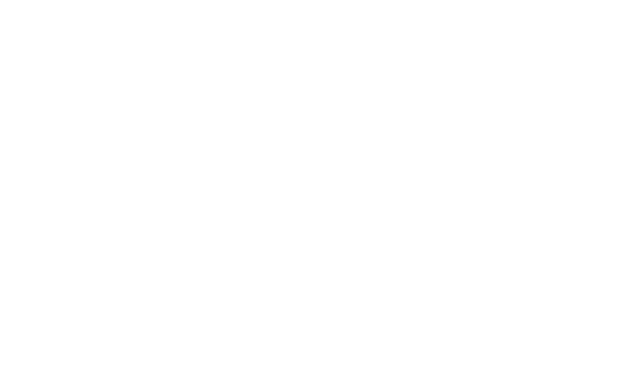
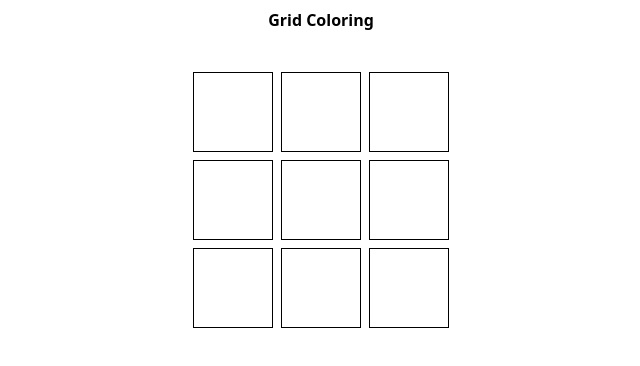
Before and after one commit to PLabroo/machine-coding, a React (Vite) app in the folder vite-project/: page /grid-coloring in a window 1280 px wide. Before the commit this address had no page. Shown: the top 366 px of the page, without its empty margins (319-959 px from the left). Built offline with nearby package versions, Linux system fonts and the light colour scheme.

Commit message:
add Grid Coloring component and integrate into quesList; style grid cells

```diff
--- a/vite-project/src/App.css
+++ b/vite-project/src/App.css
@@ -214,3 +214,9 @@
 .right-btn {
   right: 20%;
 }
+
+/* grid-coloring */
+
+.grid-color-cell-active {
+  background-color: aqua;
+}
--- a/vite-project/src/App.tsx
+++ b/vite-project/src/App.tsx
@@ -13,6 +13,7 @@
 import Accordion from "./components/accordion";
 import StopWatch from "./components/stopWatch";
 import FileExplorer1 from "./components/fileExplorer1";
+import GridColoring from "./components/gridColoring";
 
 const quesList = [
   {
@@ -93,6 +94,12 @@
     path: "/file-explorer-1",
     component: <FileExplorer1 />,
   },
+  {
+    id: 13,
+    ques: "Grid Coloring",
+    path: "/grid-coloring",
+    component: <GridColoring />,
+  },
 ];
 
 function Home() {
--- /dev/null
+++ b/vite-project/src/components/gridColoring/index.tsx
@@ -0,0 +1,146 @@
+import { useCallback, useEffect, useRef, useState } from "react";
+
+export default function GridColoring() {
+  const [grid, setGrid] = useState(
+    Array.from({ length: 3 }, () => new Array(3).fill(false)),
+  );
+
+  const queueRef = useRef<Array<{ rowIndex: number; colIndex: number }>>([]);
+  const timeIdRef = useRef<Array<ReturnType<typeof setTimeout>>>([]);
+
+  const handleClick = useCallback(
+    (rowIndex: number, colIndex: number, value: boolean) => {
+      if (timeIdRef.current.length > 0 && value) return;
+      if (grid[rowIndex][colIndex] && value) return;
+      setGrid((prevGrid) => {
+        const gridDeepCopy = prevGrid.map((row) => [...row]);
+        gridDeepCopy[rowIndex][colIndex] = value;
+        if (value) queueRef.current.push({ rowIndex, colIndex });
+        return gridDeepCopy;
+      });
+    },
+    [grid],
+  );
+
+  useEffect(() => {
+    if (queueRef.current.length === 9) {
+      queueRef.current.forEach((item, idx: number) => {
+        const { rowIndex, colIndex } = item;
+        timeIdRef.current[idx] = setTimeout(
+          () => {
+            handleClick(rowIndex, colIndex, false);
+            if (idx === timeIdRef.current.length - 1) {
+              timeIdRef.current = [];
+            }
+          },
+          1000 * (idx + 1),
+        );
+      });
+      queueRef.current = [];
+    }
+  }, [grid, handleClick]);
+
+    useEffect(() => {
+      timeIdRef.current.forEach((id) => clearTimeout(id));
+    }, []);
+  return (
+    <>
+      <h1 className="text-center font-bold mt-2 mb-10">Grid Coloring</h1>
+      <div className="grid grid-cols-3 gap-2 w-[16rem] mx-auto">
+        {grid.map((row, rowIndex) => {
+          return row.map((col, colIndex) => {
+            return (
+              <div
+                key={`${rowIndex}-${colIndex}`}
+                className={`border border-black cursor-pointer w-[5rem] h-[5rem]  ${col ? "grid-color-cell-active" : ""}`}
+                onClick={() => handleClick(rowIndex, colIndex, true)}
+              ></div>
+            );
+          });
+        })}
+      </div>
+    </>
+  );
+}
+
+
+
+// single on click
+
+// import { useCallback, useEffect, useRef, useState } from "react";
+
+// export default function GridColoring() {
+//   const [grid, setGrid] = useState(
+//     Array.from({ length: 3 }, () => new Array(3).fill(false)),
+//   );
+
+//   const queueRef = useRef<Array<{ rowIndex: number; colIndex: number }>>([]);
+//   const timeIdRef = useRef<Array<ReturnType<typeof setTimeout>>>([]);
+
+//   const handleContainerClick = useCallback((e: React.MouseEvent) => {
+//     const cell = e.target as HTMLElement;
+//     if (!cell.classList.contains('grid-cell')) return;
+
+//     const rowIndex = Number(cell.dataset.row);
+//     const colIndex = Number(cell.dataset.col);
+
+//     if (timeIdRef.current.length > 0) return;
+//     if (grid[rowIndex][colIndex]) return;
+
+//     setGrid((prevGrid) => {
+//       const gridDeepCopy = prevGrid.map((row) => [...row]);
+//       gridDeepCopy[rowIndex][colIndex] = true;
+//       queueRef.current.push({ rowIndex, colIndex });
+//       return gridDeepCopy;
+//     });
+//   }, [grid]);
+
+//   useEffect(() => {
+//     if (queueRef.current.length === 9) {
+//       queueRef.current.forEach((item, idx) => {
+//         const { rowIndex, colIndex } = item;
+//         timeIdRef.current[idx] = setTimeout(() => {
+//           setGrid((prevGrid) => {
+//             const gridDeepCopy = prevGrid.map((row) => [...row]);
+//             gridDeepCopy[rowIndex][colIndex] = false;
+//             return gridDeepCopy;
+//           });
+//           if (idx === timeIdRef.current.length - 1) {
+//             timeIdRef.current = [];
+//           }
+//         }, 1000 * (idx + 1));
+//       });
+//       queueRef.current = [];
+//     }
+//   }, [grid]);
+
+//   // Cleanup timeouts on unmount
+//   useEffect(() => {
+//     return () => {
+//       timeIdRef.current.forEach(clearTimeout);
+//     };
+//   }, []);
+
+//   return (
+//     <>
+//       <h1 className="text-center font-bold mt-2 mb-10">Grid Coloring</h1>
+//       <div
+//         className="grid grid-cols-3 gap-2 w-[16rem] mx-auto p-1"
+//         onClick={handleContainerClick}
+//       >
+//         {grid.map((row, rowIndex) =>
+//           row.map((col, colIndex) => (
+//             <div
+//               key={`${rowIndex}-${colIndex}`}
+//               className={`grid-cell border border-black cursor-pointer w-[5rem] h-[5rem] transition-colors duration-200 ${
+//                 col ? "grid-color-cell-active" : ""
+//               }`}
+//               data-row={rowIndex}
+//               data-col={colIndex}
+//             />
+//           ))
+//         )}
+//       </div>
+//     </>
+//   );
+// }
```
